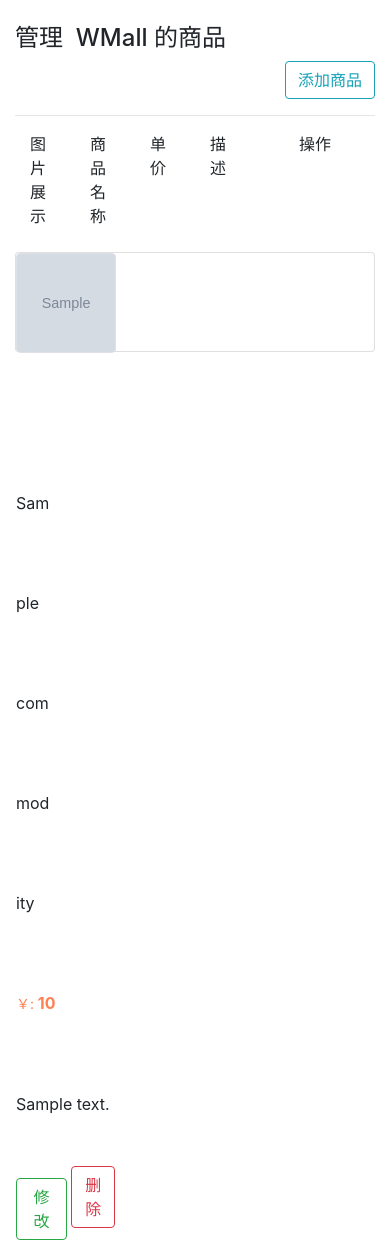
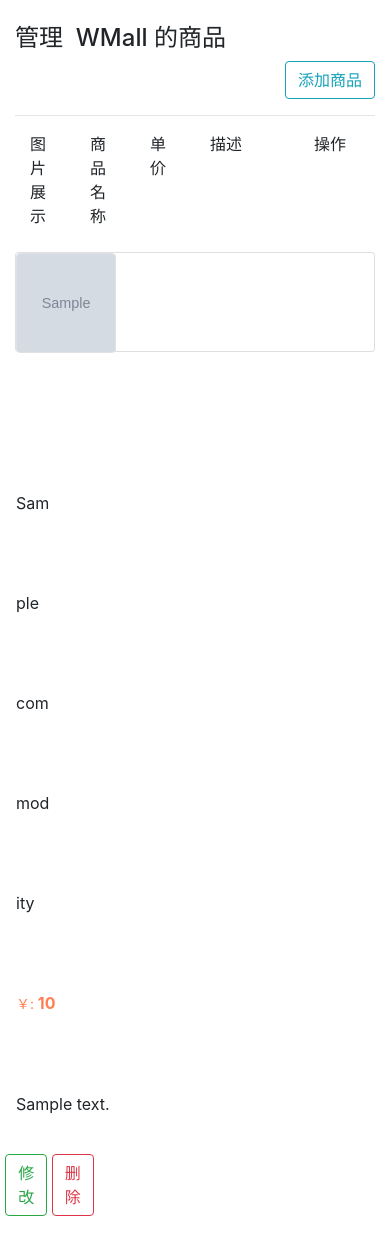
Before and after one commit to wxp0502/shoppingSite, a Django app: page /management/ in a window 390 px wide. Shown: the part 56-1296 px from the top of the page. After the commit the page ends 1272 px from the top, so only its background shows below. Run offline with Django 4.2, Linux system fonts and the light colour scheme; a user stored in the database is signed in; tables that the repository leaves empty hold one stand-in row (values such as "Sample post"); grey boxes marked "Sample" are stand-in pictures; some libraries are stand-ins or nearby versions.

Commit message:
commodity management is completed

```diff
--- a/mall/templates/mall/management.html
+++ b/mall/templates/mall/management.html
@@ -26,10 +26,10 @@
                 单价
             </div>
 
-            <div class="col-2">
+            <div class="col-3">
                 描述
             </div>
-            <div class="col-4 text-center">
+            <div class="col-3 text-center">
                 操作
             </div>
         </div>
@@ -67,20 +67,25 @@
                         <span class="text"
                               style="line-height: 100px; color: coral;"> <strong><small>￥:</small> {{ commodity.price|floatformat }}</strong></span>
                     </div>
-                    <div class="col-md-2">
+                    <div class="col-md-3">
                         <span class="text"
                               style="line-height: 100px;">{{ commodity.description }}</span>
                     </div>
-                    <div class="col-4 text-center" style="display: flex; justify-content: center;align-items: center;">
-                        <form action="#" method="post" style="margin: 0;">
-                            {% csrf_token %}
-                            <input name="modify" type="hidden" value="yes">
-                            <input name="cd_id" type="hidden" value="{{ commodity.id }}">
-                            &nbsp;
-                            <button type="submit" class="btn btn-outline-success">
+                    <div class="col-3 text-center" style="display: flex; justify-content: center;align-items: center;">
+{#                        <form action="{% url 'mall:modify_commodity' commodity.id %}" method="post" style="margin: 0;">#}
+{#                            {% csrf_token %}#}
+{#                            <input name="modify" type="hidden" value="yes">#}
+{#                            <input name="cd_id" type="hidden" value="{{ commodity.id }}">#}
+{#                            &nbsp;#}
+{#                            <button type="submit" class="btn btn-outline-success">#}
+{#                                修改#}
+{#                            </button>#}
+{#                        </form>#}
+                        <a href="{% url 'mall:modify_commodity' commodity.id %}">
+                            <button type="button" class="btn btn-outline-success">
                                 修改
                             </button>
-                        </form>
+                        </a>
                         &nbsp;
                         <form action="{% url 'mall:management' %}" method="post" style="margin: 0;">
                             {% csrf_token %}
--- a/mall/views.py
+++ b/mall/views.py
@@ -175,7 +175,7 @@
     commodity = Commodity.objects.get(id=cd_id)
 
     if request.method == 'POST':
-        form = CommodityForm(instance=commodity, data=(request.POST, request.FILES))
+        form = CommodityForm(instance=commodity, data=request.POST)
         if form.is_valid():
             form.save()
             return HttpResponseRedirect(reverse('mall:management'))
```
